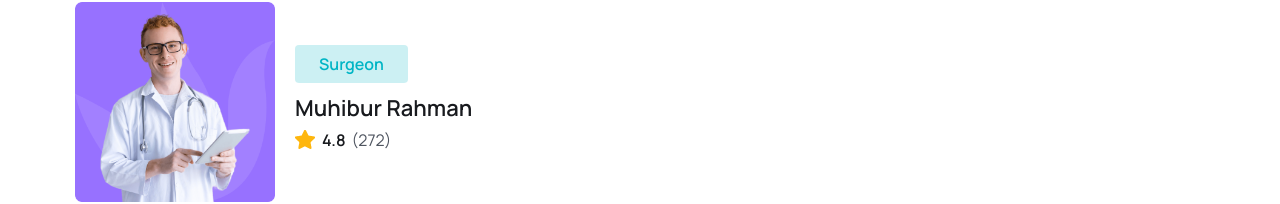
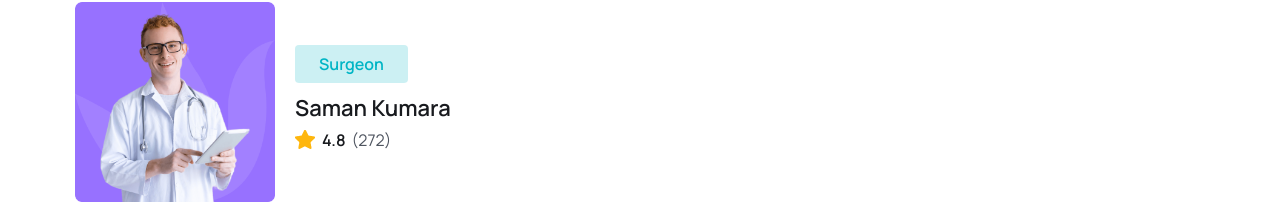
Before and after one commit to KMPKBandara/MediQ, a React (Vite) app in the folder frontend/: page /doctors/1 in a window 1280 px wide. Shown: the part 173-377 px from the top of the page. Built offline with nearby package versions, Linux system fonts and the light colour scheme.

Commit message:
Update Doctor details

```diff
--- a/frontend/src/pages/Doctors/DoctorDetails.jsx
+++ b/frontend/src/pages/Doctors/DoctorDetails.jsx
@@ -17,7 +17,7 @@ const DoctorDetails = () => {
                   Surgeon
                 </span>
                 <h3 className="text-headingColor text-[22px] leading-9 mt-3 font-semibold">
-                  Muhibur Rahman
+                  Saman Kumara
                 </h3>
                 <div className="flex items-center gap-[6px]">
                   <span className="flex items-center gap-[6px] text-[14px] leading-5 lg:text-[16px] lg:leading-7 font-semibold text-headingColor">
```
